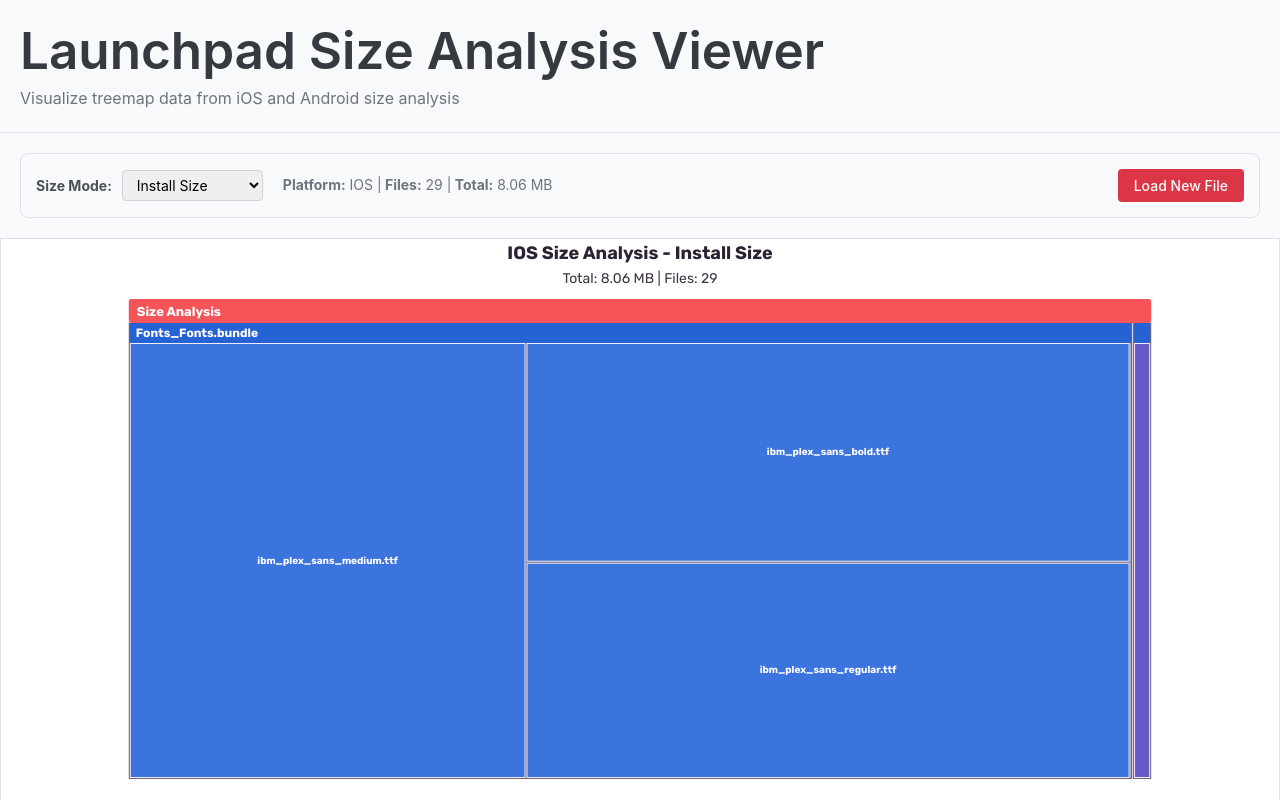
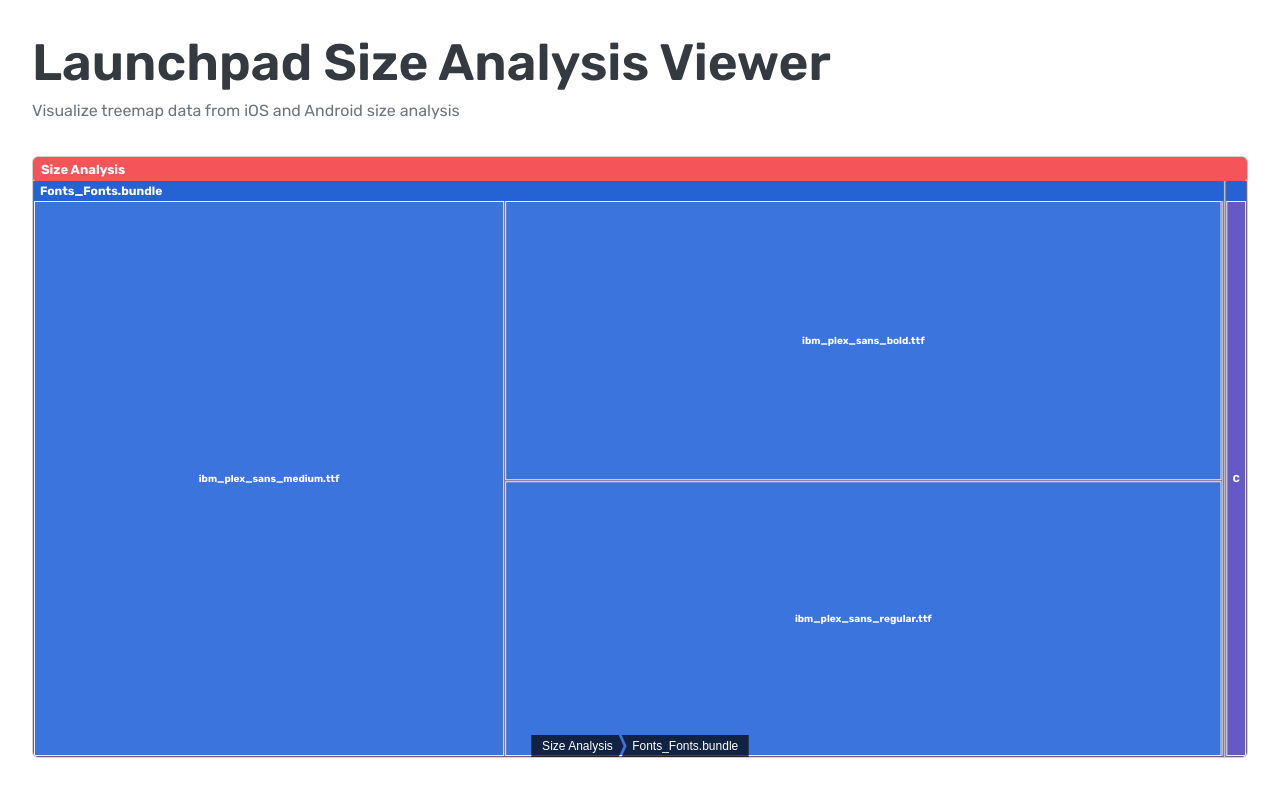
Before and after one commit to getsentry/launchpad, a React (Vite) app in the folder web/: page / in a window 1280 px wide. Both pictures are taken after a click on the button "Load Sample Data". Shown: the top 800 px of the page. Built offline with nearby package versions, Linux system fonts and the light colour scheme.

Commit message:
Shell styling

```diff
--- a/web/index.html
+++ b/web/index.html
@@ -7,7 +7,7 @@
     <link rel="preconnect" href="https://fonts.googleapis.com">
     <link rel="preconnect" href="https://fonts.gstatic.com" crossorigin>
     <link href="https://fonts.googleapis.com/css2?family=Rubik:wght@300;400;500;600;700&display=swap" rel="stylesheet">
-    <title>Vite + React + TS</title>
+    <title>Treemap</title>
   </head>
   <body>
     <div id="root"></div>
--- a/web/src/App.css
+++ b/web/src/App.css
@@ -1,10 +1,12 @@
+@import url('https://fonts.googleapis.com/css2?family=Rubik:wght@300;400;500;600;700&display=swap');
+
 * {
   box-sizing: border-box;
 }
 
 body {
   margin: 0;
-  font-family: -apple-system, BlinkMacSystemFont, 'Segoe UI', 'Roboto', 'Oxygen',
+  font-family: 'Rubik', -apple-system, BlinkMacSystemFont, 'Segoe UI', 'Roboto', 'Oxygen',
     'Ubuntu', 'Cantarell', 'Fira Sans', 'Droid Sans', 'Helvetica Neue',
     sans-serif;
   -webkit-font-smoothing: antialiased;
--- a/web/src/App.tsx
+++ b/web/src/App.tsx
@@ -33,12 +33,9 @@ function App() {
   };
 
   return (
-    <div className="App">
+    <div className="App" style={{ backgroundColor: '#fff', padding: '2rem' }}>
       <header style={{
-        padding: '20px',
-        backgroundColor: '#f8f9fa',
-        borderBottom: '1px solid #dee2e6',
-        marginBottom: '20px'
+        marginBottom: '2rem'
       }}>
         <h1 style={{ margin: 0, color: '#343a40' }}>
           Launchpad Size Analysis Viewer
@@ -48,15 +45,14 @@ function App() {
         </p>
       </header>
 
-      <main style={{ padding: '0 20px', margin: '0 auto' }}>
+      <main style={{ margin: '0 auto' }}>
         {error && (
           <div style={{
             backgroundColor: '#f8d7da',
             color: '#721c24',
-            padding: '12px',
             borderRadius: '4px',
-            marginBottom: '20px',
-            border: '1px solid #f5c6cb'
+            border: '1px solid #f5c6cb',
+            overflow: 'hidden'
           }}>
             <strong>Error:</strong> {error}
           </div>
@@ -68,98 +64,14 @@ function App() {
           </div>
         ) : (
           <div>
-            {/* Controls */}
-            <div style={{
-              display: 'flex',
-              justifyContent: 'space-between',
-              alignItems: 'center',
-              marginBottom: '20px',
-              padding: '15px',
-              backgroundColor: '#f8f9fa',
-              borderRadius: '8px',
-              border: '1px solid #dee2e6'
-            }}>
-              <div style={{ display: 'flex', alignItems: 'center', gap: '20px' }}>
-                <div>
-                  <label style={{ marginRight: '10px', fontWeight: 'bold' }}>Size Mode:</label>
-                  <select
-                    value={sizeMode}
-                    onChange={(e) => setSizeMode(e.target.value as 'install' | 'download')}
-                    style={{
-                      padding: '5px 10px',
-                      borderRadius: '4px',
-                      border: '1px solid #ced4da'
-                    }}
-                  >
-                    <option value="install">Install Size</option>
-                    <option value="download">Download Size</option>
-                  </select>
-                </div>
-                <div style={{ fontSize: '14px', color: '#6c757d' }}>
-                  <strong>Platform:</strong> {treemapData.platform.toUpperCase()} |
-                  <strong> Files:</strong> {treemapData.file_count.toLocaleString()} |
-                  <strong> Total:</strong> {formatBytes(sizeMode === 'install' ? treemapData.total_install_size : treemapData.total_download_size)}
-                </div>
-              </div>
-              <button
-                onClick={handleReset}
-                style={{
-                  padding: '8px 16px',
-                  backgroundColor: '#dc3545',
-                  color: 'white',
-                  border: 'none',
-                  borderRadius: '4px',
-                  cursor: 'pointer'
-                }}
-              >
-                Load New File
-              </button>
-            </div>
-
             {/* Treemap Visualization */}
             <div style={{
-              backgroundColor: 'white',
-              border: '1px solid #dee2e6',
+              border: '1px solid rgb(209, 209, 209)',
               overflow: 'hidden',
-              margin: '0 -20px'
+              borderRadius: '6px'
             }}>
               <TreemapVisualization data={treemapData} sizeMode={sizeMode} />
             </div>
-
-            {/* Category Breakdown */}
-            {Object.keys(treemapData.category_breakdown).length > 0 && (
-              <div style={{
-                marginTop: '20px',
-                padding: '20px',
-                backgroundColor: '#f8f9fa',
-                borderRadius: '8px',
-                border: '1px solid #dee2e6'
-              }}>
-                <h3 style={{ marginTop: 0 }}>Category Breakdown</h3>
-                <div style={{ display: 'grid', gridTemplateColumns: 'repeat(auto-fit, minmax(300px, 1fr))', gap: '15px' }}>
-                  {Object.entries(treemapData.category_breakdown).map(([category, sizes]) => (
-                    <div key={category} style={{
-                      padding: '15px',
-                      backgroundColor: 'white',
-                      borderRadius: '6px',
-                      border: '1px solid #dee2e6'
-                    }}>
-                      <h4 style={{ margin: '0 0 10px 0', textTransform: 'capitalize' }}>
-                        {category.replace('_', ' ')}
-                      </h4>
-                      <div style={{ fontSize: '14px' }}>
-                        {Object.entries(sizes).map(([type, size]) => (
-                          <div key={type} style={{ display: 'flex', justifyContent: 'space-between', marginBottom: '5px' }}>
-                            <span style={{ textTransform: 'capitalize' }}>{type}:</span>
-                            <span style={{ fontWeight: 'bold' }}>{formatBytes(size)}</span>
-                          </div>
-                        ))}
-                      </div>
-                    </div>
-                  ))}
-                </div>
-              </div>
-            )}
           </div>
         )}
       </main>
--- a/web/src/components/TreemapVisualization.tsx
+++ b/web/src/components/TreemapVisualization.tsx
@@ -133,22 +133,6 @@ export const TreemapVisualization: React.FC<TreemapVisualizationProps> = ({
   const totalSize = sizeMode === 'install' ? data.total_install_size : data.total_download_size;
 
   const option = {
-    title: {
-      text: `${data.platform.toUpperCase()} Size Analysis - ${sizeMode === 'install' ? 'Install' : 'Download'} Size`,
-      subtext: `Total: ${formatBytes(totalSize)} | Files: ${data.file_count}`,
-      left: 'center',
-      textStyle: {
-        fontSize: 18,
-        fontWeight: 'bold',
-        color: COLORS.gray500,
-        fontFamily: 'Rubik',
-      },
-      subtextStyle: {
-        fontSize: 14,
-        color: COLORS.gray400,
-        fontFamily: 'Rubik',
-      },
-    },
     tooltip: {
       trigger: 'item',
       backgroundColor: COLORS.white,
@@ -174,7 +158,17 @@ export const TreemapVisualization: React.FC<TreemapVisualizationProps> = ({
       {
         name: 'Size Analysis',
         type: 'treemap',
-        visibleMin: 300,
+        animationEasing: 'quarticOut',
+        animationDuration: 500,
+        height: `100%`,
+        width: `100%`,
+        scaleLimit: {
+          // Allow zooming in and out
+          // min: 0.5,
+          // max: 1.5,
+        },
+        zoomToNodeRatio: 0.1,
+        visibleMin: 800,
         label: {
           show: true,
           formatter: '{b}',
--- a/web/src/index.css
+++ b/web/src/index.css
@@ -1,5 +1,5 @@
 :root {
-  font-family: system-ui, Avenir, Helvetica, Arial, sans-serif;
+  font-family: 'Rubik', system-ui, Avenir, Helvetica, Arial, sans-serif;
   line-height: 1.5;
   font-weight: 400;
 
```
